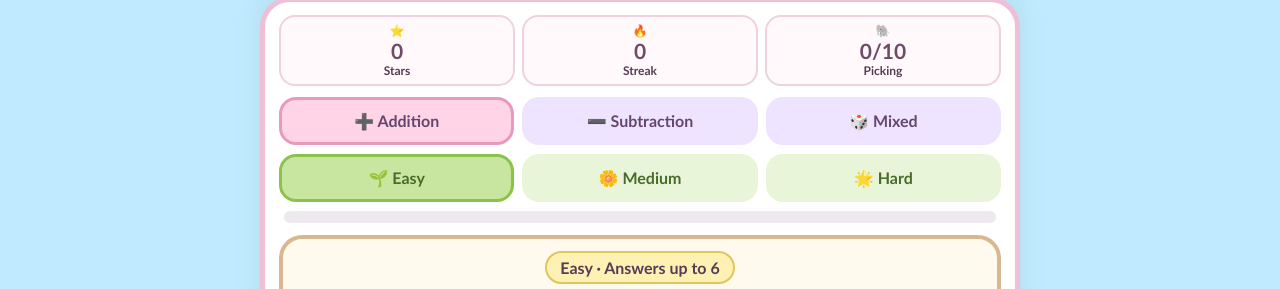
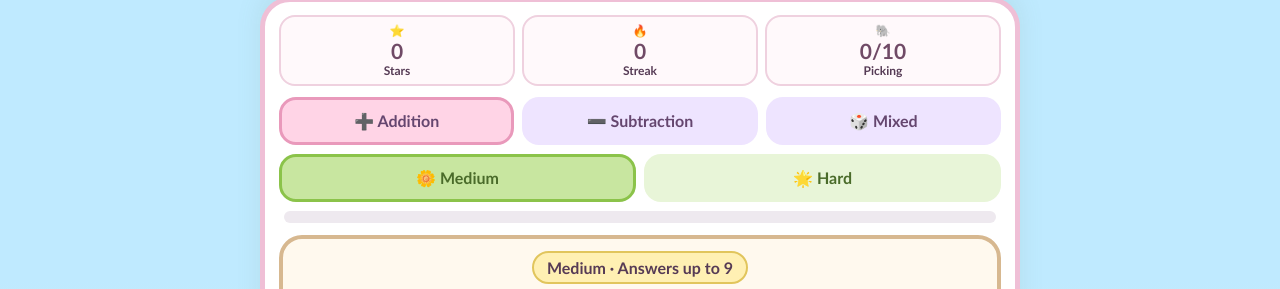
Before and after one commit to red00013/mitsuki, a plain HTML site: page math/elephant-fruit.html in a window 1280 px wide. Shown: the part 108-397 px from the top of the page. Drawn offline with Linux system fonts and the light colour scheme.

Commit message:
Kana tracing check; Elephant Fruit Pick Medium/Hard only; offline cache v2

```diff
--- a/math/elephant-fruit.html
+++ b/math/elephant-fruit.html
@@ -65,9 +65,9 @@ body{background:linear-gradient(#bfeaff 0 38%,#dff4dc 72%,#a8d98f);overflow-x:hi
 <div class="panel">
 <div class="stats"><div class="stat">⭐<b id="score">0</b>Stars</div><div class="stat">🔥<b id="streak">0</b>Streak</div><div class="stat">🐘<b id="roundCount">0/10</b>Picking</div></div>
 <div class="mode"><button id="addBtn" class="active" onclick="setMode('add')">➕ Addition</button><button id="subBtn" onclick="setMode('sub')">➖ Subtraction</button><button id="mixBtn" onclick="setMode('mixed')">🎲 Mixed</button></div>
-<div class="diff"><button id="easyBtn" class="active" onclick="setDiff('easy')">🌱 Easy</button><button id="medBtn" onclick="setDiff('medium')">🌼 Medium</button><button id="hardBtn" onclick="setDiff('hard')">🌟 Hard</button></div>
+<div class="diff"><button id="easyBtn" style="display:none" onclick="setDiff('easy')">🌱 Easy</button><button id="medBtn" class="active" onclick="setDiff('medium')">🌼 Medium</button><button id="hardBtn" onclick="setDiff('hard')">🌟 Hard</button></div>
 <div class="progress"><div class="bar" id="bar"></div></div>
-<div class="question"><span class="badge" id="badge">Easy · Answers up to 6</span><div class="message" id="message">Help the elephant pick the right fruit! 🐘</div><div class="visual" id="visual"></div><div class="problem" id="problem">3 + 4 = ?</div>
+<div class="question"><span class="badge" id="badge">Medium · Answers up to 9</span><div class="message" id="message">Help the elephant pick the right fruit! 🐘</div><div class="visual" id="visual"></div><div class="problem" id="problem">3 + 4 = ?</div>
 <div class="tree-scene" id="treeScene">
   <div class="tree-canopy"><i></i><i></i><i></i><i></i></div>
   <div class="tree-trunk"></div>
@@ -81,7 +81,7 @@ body{background:linear-gradient(#bfeaff 0 38%,#dff4dc 72%,#a8d98f);overflow-x:hi
 </div></div>
 <div class="modal" id="modal"><div class="modalin"><div class="big">🐘🍎🎉⭐</div><h2>You did it! 🎉</h2><p id="uptext">You picked 10 yummy fruits! Amazing counting, Mitsuki!</p><button onclick="closeModal()">Play Again! 🐘</button></div></div>
 <script>
-let mode='add', diff='easy', currentOp='add', a=0, b=0, answer=0, options=[], stars=0, streak=0, round=0, muted=false, locked=false;
+let mode='add', diff='medium', currentOp='add', a=0, b=0, answer=0, options=[], stars=0, streak=0, round=0, muted=false, locked=false;
 const good=['Amazing! 🌸','You got it! 💕','Super picking! ⭐','Wonderful! 🎀','Perfect! 🐘','Ele-phantastic! ✨','Yummy! 🍎'];
 const retry=['Good try! 🐘','Almost! Try again! 🌷','You can do it! 💕','Look at the tree again! 🍎','Take your time! 🌸'];
 const fruits=['🍎','🍌','🍇','🍊','🍓','🥭'];
@@ -95,7 +95,7 @@ function rand(lo,hi){return Math.floor(Math.random()*(hi-lo+1))+lo}
 function maxAns(){return diff==='easy'?6:diff==='medium'?9:12}
 function diffLabel(){return diff==='easy'?'Easy':diff==='medium'?'Medium':'Hard'}
 function setMode(m){mode=m;document.getElementById('addBtn').classList.toggle('active',m==='add');document.getElementById('subBtn').classList.toggle('active',m==='sub');document.getElementById('mixBtn').classList.toggle('active',m==='mixed');newProblem()}
-function setDiff(d){diff=d;document.getElementById('easyBtn').classList.toggle('active',d==='easy');document.getElementById('medBtn').classList.toggle('active',d==='medium');document.getElementById('hardBtn').classList.toggle('active',d==='hard');newProblem()}
+function setDiff(d){if(d==='easy')d='medium';diff=d;document.getElementById('easyBtn').classList.toggle('active',d==='easy');document.getElementById('medBtn').classList.toggle('active',d==='medium');document.getElementById('hardBtn').classList.toggle('active',d==='hard');newProblem()}
 function newProblem(){
   locked=false;
   const mx=maxAns();
```
